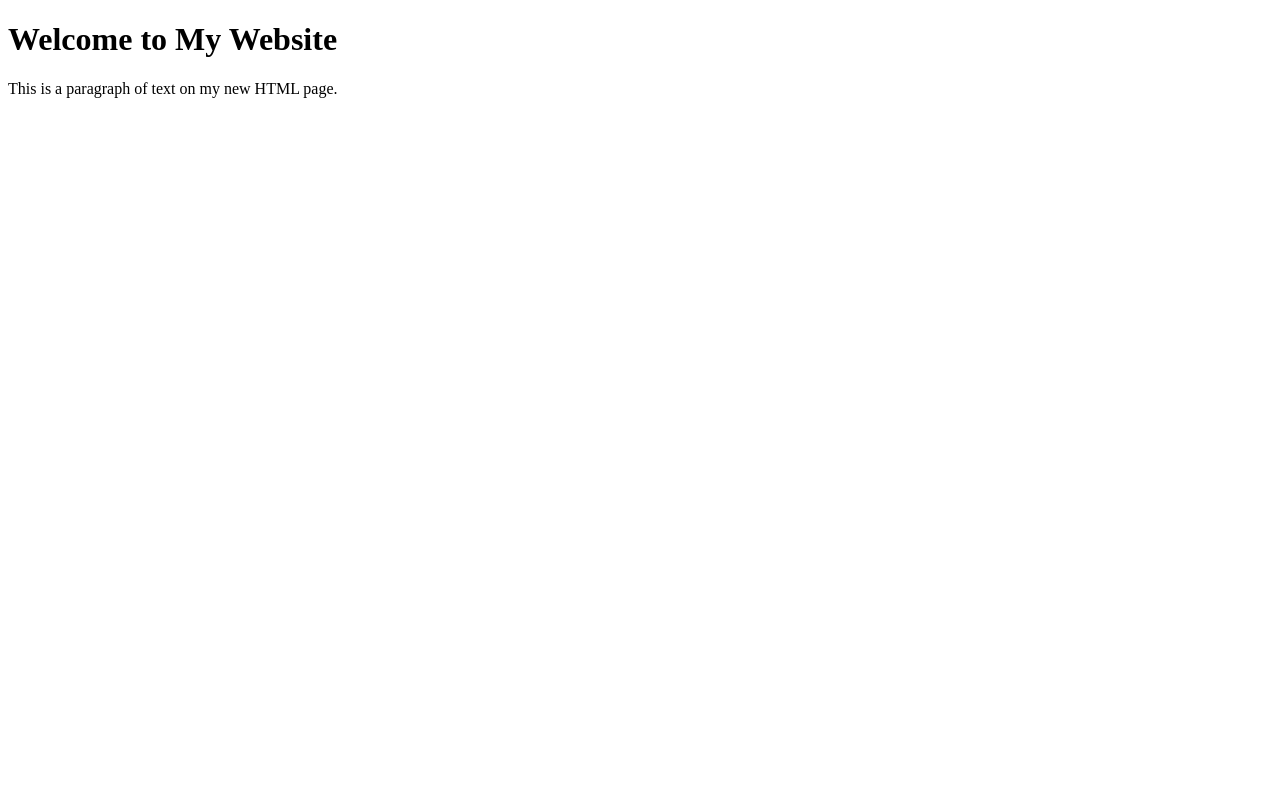
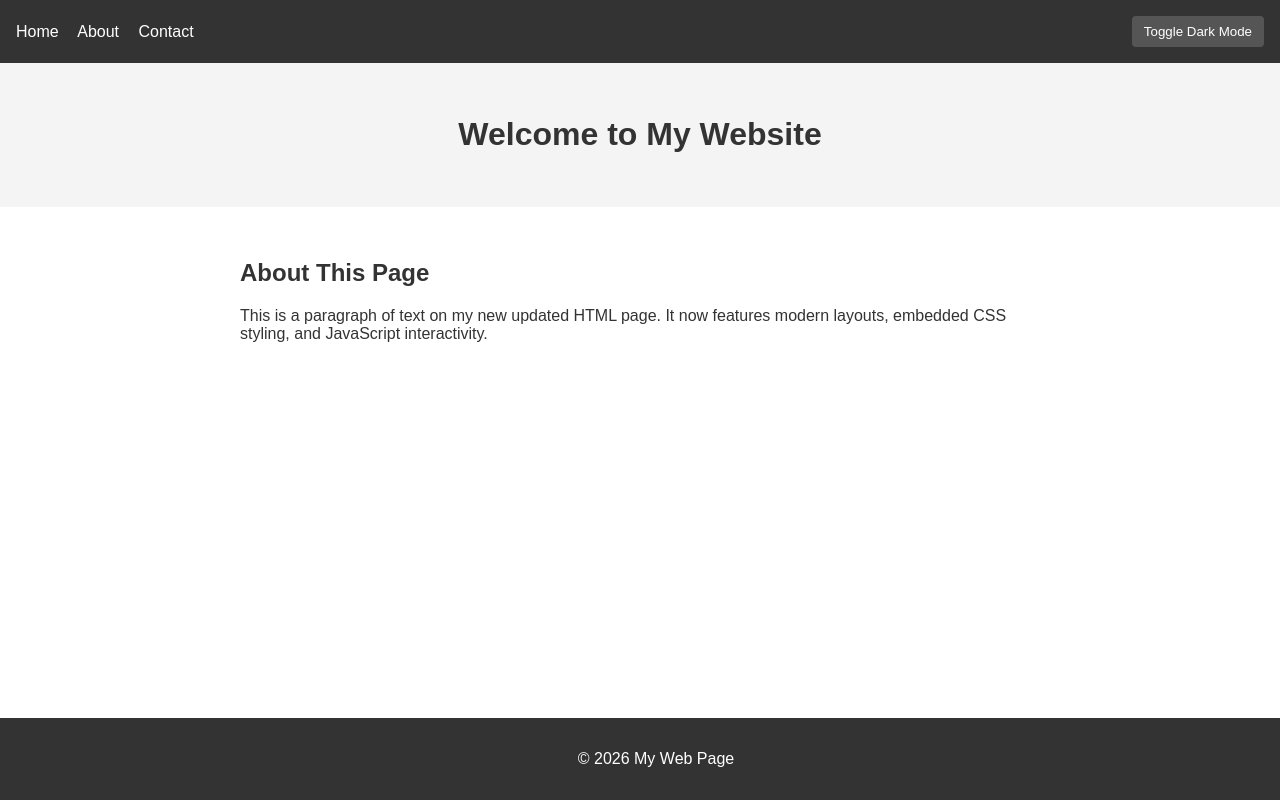
Before and after one commit to iramshaikh0605-byte/ML-and-DL, a plain HTML site: page index.html in a window 1280 px wide. Drawn offline with Linux system fonts and the light colour scheme.

Commit message:
Update index.html

```diff
--- a/index.html
+++ b/index.html
@@ -3,10 +3,115 @@
 <head>
     <meta charset="UTF-8">
     <meta name="viewport" content="width=device-width, initial-scale=1.0">
-    <title>My Web Page</title>
+    <title>My Updated Web Page</title>
+    <style>
+        /* Base Styles */
+        body {
+            font-family: Arial, Helvetica, sans-serif;
+            margin: 0;
+            padding: 0;
+            background-color: #ffffff;
+            color: #333333;
+            transition: background-color 0.3s, color 0.3s;
+        }
+
+        /* Navigation Bar */
+        nav {
+            background-color: #333;
+            padding: 1rem;
+            display: flex;
+            justify-content: space-between;
+            align-items: center;
+        }
+        nav a {
+            color: white;
+            text-decoration: none;
+            margin-right: 15px;
+        }
+        nav a:hover {
+            text-decoration: underline;
+        }
+
+        /* Dark Mode Button */
+        .toggle-btn {
+            background-color: #555;
+            color: white;
+            border: none;
+            padding: 8px 12px;
+            cursor: pointer;
+            border-radius: 4px;
+        }
+        .toggle-btn:hover {
+            background-color: #777;
+        }
+
+        /* Main Layout */
+        header {
+            background-color: #f4f4f4;
+            padding: 2rem;
+            text-align: center;
+        }
+        main {
+            padding: 2rem;
+            max-width: 800px;
+            margin: 0 auto;
+        }
+        footer {
+            text-align: center;
+            padding: 1rem;
+            background-color: #333;
+            color: white;
+            position: fixed;
+            bottom: 0;
+            width: 100%;
+        }
+
+        /* Dark Mode Variables */
+        body.dark-mode {
+            background-color: #121212;
+            color: #f4f4f4;
+        }
+        body.dark-mode header {
+            background-color: #1e1e1e;
+        }
+    </style>
 </head>
 <body>
-    <h1>Welcome to My Website</h1>
-    <p>This is a paragraph of text on my new HTML page.</p>
+
+    <!-- Navigation Menu -->
+    <nav>
+        <div>
+            <a href="#">Home</a>
+            <a href="#">About</a>
+            <a href="#">Contact</a>
+        </div>
+        <button class="toggle-btn" onclick="toggleDarkMode()">Toggle Dark Mode</button>
+    </nav>
+
+    <!-- Header Section -->
+    <header>
+        <h1>Welcome to My Website</h1>
+    </header>
+
+    <!-- Main Content Area -->
+    <main>
+        <section>
+            <h2>About This Page</h2>
+            <p>This is a paragraph of text on my new updated HTML page. It now features modern layouts, embedded CSS styling, and JavaScript interactivity.</p>
+        </section>
+    </main>
+
+    <!-- Footer Section -->
+    <footer>
+        <p>&copy; 2026 My Web Page</p>
+    </footer>
+
+    <!-- JavaScript Interactivity -->
+    <script>
+        function toggleDarkMode() {
+            document.body.classList.toggle('dark-mode');
+        }
+    </script>
+
 </body>
 </html>
```
